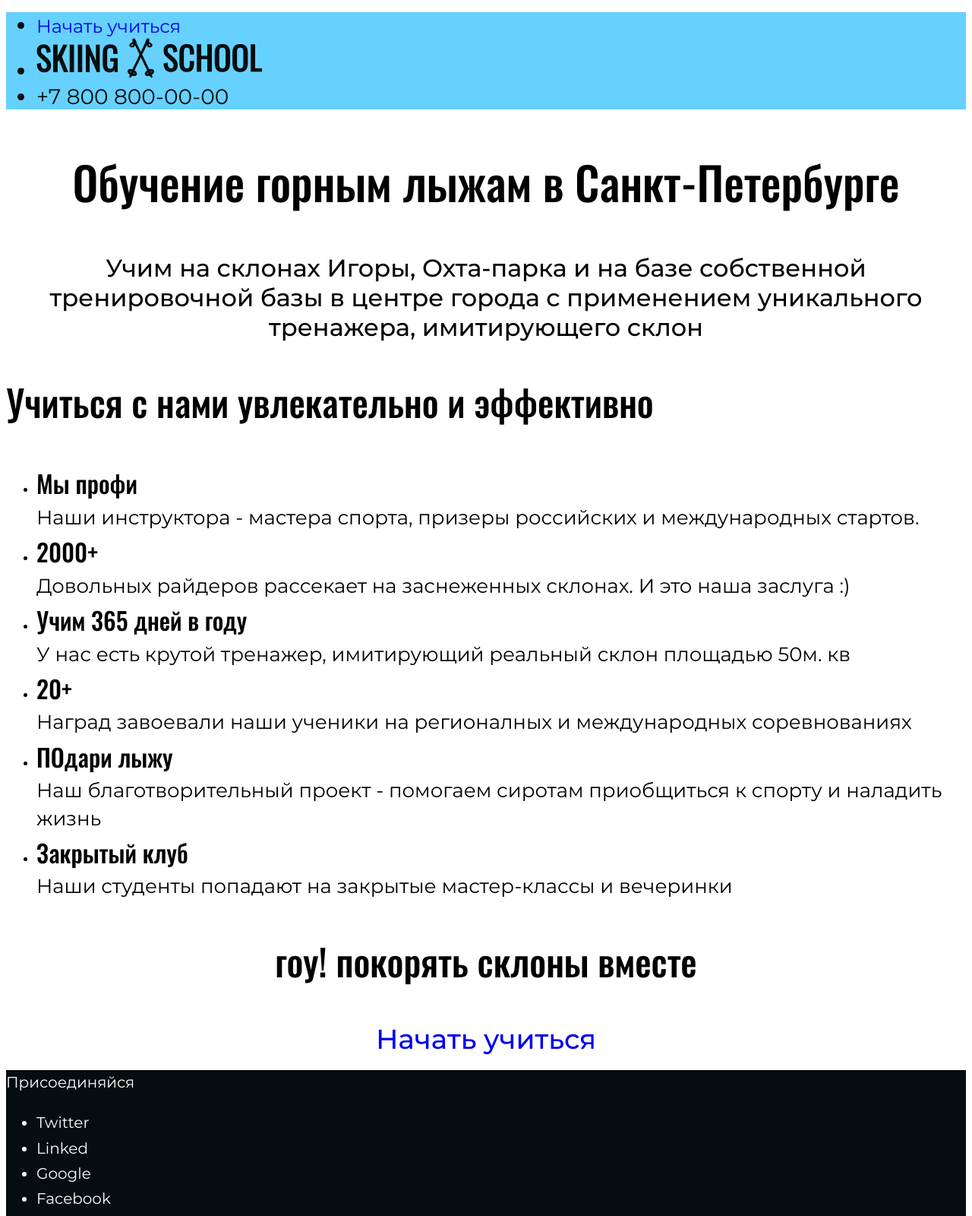
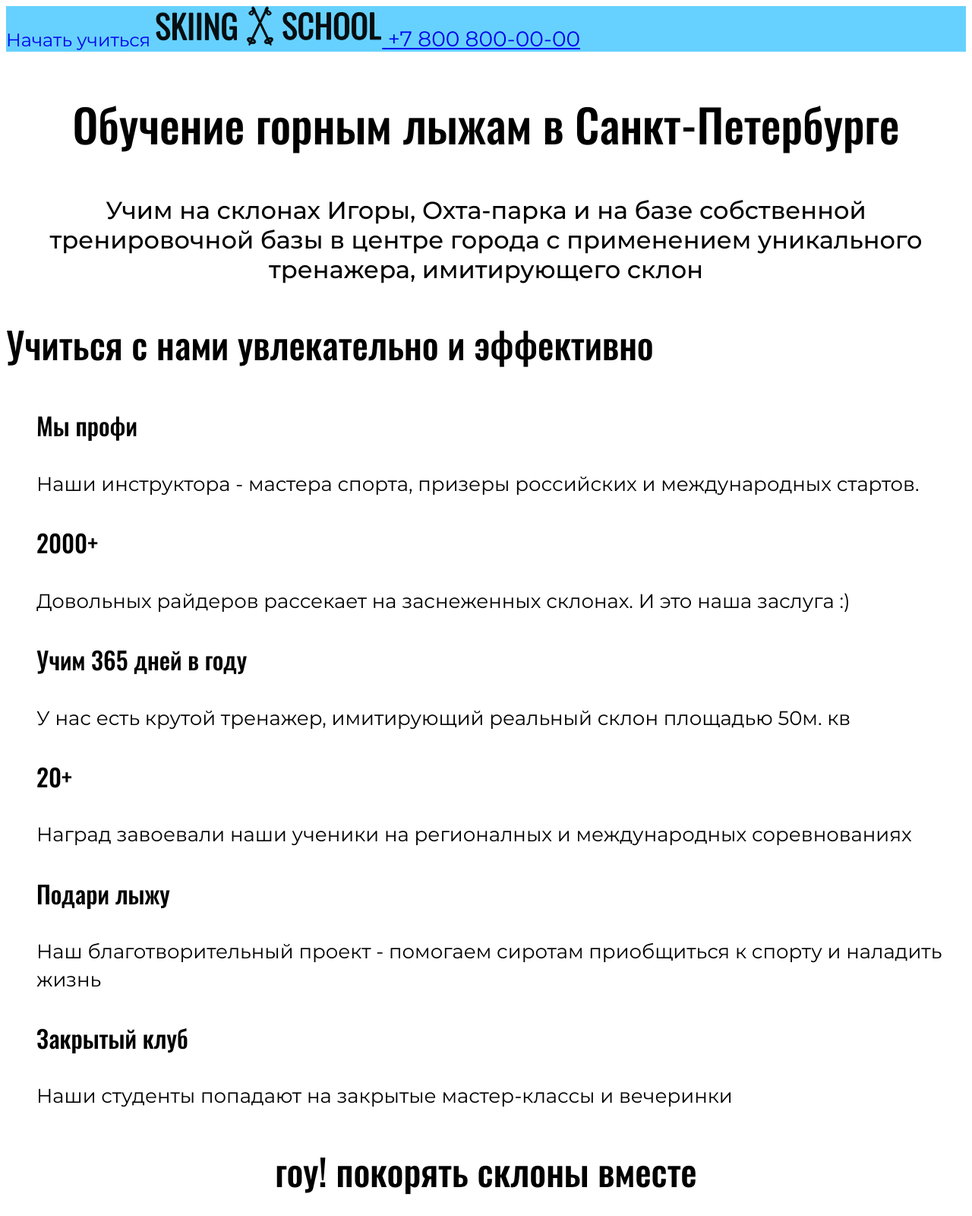
Before and after one commit to MamedovShuxrat/ski-scholl-mamedov, a plain HTML site: page index.html in a window 1280 px wide. Shown: the top 1600 px of the page at 76% size. Drawn offline with Linux system fonts and the light colour scheme.

Commit message:
измениния в разметки и добавление свг файлов

```diff
--- a/index.html
+++ b/index.html
@@ -1,80 +1,123 @@
 <!DOCTYPE html>
 <html lang="ru">
+
 <head>
   <meta charset="UTF-8">
   <meta http-equiv="X-UA-Compatible" content="IE=edge">
   <meta name="viewport" content="width=device-width, initial-scale=1.0">
   <link rel="stylesheet" href="styles/style.css">
-    <title>Ski-scholl-mamedov</title>
+  <title>Ski-scholl</title>
 </head>
+
 <body>
+
   <header class="header">
-    <ul class="header-items">
-        <li class="header-item-list">
-            <a href="#" class="header-list-btn">Начать учиться</a>
-        </li>
-        <li class="header-item-list">
-            <img src="img/logo.png" alt="название школы " class="header-list-log">
-        </li>
-        <li class="header-item-list">+7 800 800-00-00</li>
-    </ul>
+    <a href="#" class="header-btn">Начать учиться</a>
+    <a href="#" class="header-logo">
+      <img src="img/logo.svg" alt="название школы " class="logo-img">
+    </a>
+    <a href="+78008000000" class="header-tel">+7 800 800-00-00</a>
   </header>
+
+  <main class="main">
+
     <section class="promo">
       <h1 class="promo-title">Обучение горным лыжам в Санкт-Петербурге</h1>
-       <p class="promo-text">Учим на склонах Игоры, Охта-парка и на базе собственной тренировочной базы в центре города с применением уникального тренажера, имитирующего склон</p>
+      <p class="promo-text">Учим на склонах Игоры, Охта-парка и на базе собственной тренировочной базы в центре города с
+        применением уникального тренажера, имитирующего склон</p>
     </section>
 
     <section class="learn">
       <h2 class="learn-title">Учиться с нами увлекательно и эффективно</h2>
-       <ul>
-           <li class="learn-items">
-               <div class="learn-items-title">Мы профи</div>
-               <div class="learn-items-descr">Наши инструктора - мастера спорта, призеры российских и международных стартов.</div>
+
+      <ul class="learn-list">
+
+        <li class="learn-item">
+          <h3 class="learn-subtitle">Мы профи</h3>
+          <p class="learn-descr">Наши инструктора - мастера спорта, призеры российских и международных стартов.
+          </p>
         </li>
-           <li class="learn-items">
-               <div class="learn-items-title">2000+</div>
-               <div class="learn-items-descr">Довольных райдеров рассекает на заснеженных склонах. И это наша заслуга :)</div>
+
+        <li class="learn-item">
+          <h3 class="learn-subtitle">2000+</h3>
+          <p class="learn-descr">Довольных райдеров рассекает на заснеженных склонах. И это наша заслуга :)
+          </p>
         </li>
-           <li class="learn-items">
-               <div class="learn-items-title">Учим 365 дней в году</div>
-               <div class="learn-items-descr">У нас есть крутой тренажер, имитирующий реальный склон площадью 50м. кв</div>
+
+        <li class="learn-item">
+          <h3 class="learn-subtitle">Учим 365 дней в году</h3>
+          <p class="learn-descr">У нас есть крутой тренажер, имитирующий реальный склон площадью 50м. кв</p>
         </li>
-           <li class="learn-items">
-               <div class="learn-items-title">20+</div>
-               <div class="learn-items-descr">Наград завоевали наши ученики на регионалных и международных соревнованиях</div>
+
+        <li class="learn-item">
+          <h3 class="learn-subtitle">20+</h3>
+          <p class="learn-descr">Наград завоевали наши ученики на регионалных и международных соревнованиях
+          </p>
         </li>
-           <li class="learn-items">
-               <div class="learn-items-title">ПОдари лыжу</div>
-               <div class="learn-items-descr">Наш благотворительный проект - помогаем сиротам приобщиться к спорту и наладить жизнь</div>
+
+        <li class="learn-item">
+          <h3 class="learn-subtitle">Подари лыжу</h3>
+          <p class="learn-descr">Наш благотворительный проект - помогаем сиротам приобщиться к спорту и наладить
+            жизнь</p>
         </li>
-           <li class="learn-items">
-               <div class="learn-items-title">Закрытый клуб</div>
-               <div class="learn-items-descr">Наши студенты попадают на закрытые мастер-классы и вечеринки</div>
+
+        <li class="learn-item">
+          <h3 class="learn-subtitle">Закрытый клуб</h3>
+          <p class="learn-descr">Наши студенты попадают на закрытые мастер-классы и вечеринки</p>
+        </li>
+
+      </ul>
+    </section>
+
+    <section class="lead">
+      <h2 class="lead-title">гоу! покорять склоны вместе</h2>
+      <a href="#" class="lead-btn"> Начать учиться</a>
+
+      <ul class="lead-list">
+        <li class="lead-item">
+          <img src="img/photo-lead-1.jpg" alt="Радостные лыжники" class="lead-img">
+        </li>
+        <li class="lead-item">
+          <img src="img/photo-lead-2.jpg" alt="срускаются по склону " class="lead-img">
+        </li>
+        <li class="lead-item">
+          <img src="img/photo-lead-3.jpg" alt="поднимаются по канатной дорожке " class="lead-img">
+        </li>
+        <li class="lead-item">
+          <img src="img/photo-lead-4.jpg" alt="прыгуют с трамплина " class="lead-img">
         </li>
       </ul>
     </section>
+  </main>
 
-   <section class="go">
-       <h2 class="go-title">гоу! покорять склоны вместе</h2>
-       <a href="#" class="go-btn"> Начать учиться</a>
-       <div class="go-images">
-           <img src="#" alt="">
-           <img src="#" alt="">
-           <img src="#" alt="">
-           <img src="#" alt="">
-       </div>
-   </section>
 
   <footer class="footer">
     <span class="footer-text">Присоединяйся</span>
-       <ul>
-           <li class="footer-link">Twitter</li>
-           <li class="footer-link">Linked</li>
-           <li class="footer-link">Google</li>
-           <li class="footer-link">Facebook</li>
+    <ul class="social">
+      <li class="social-item">
+        <a href="" class="social-link" style="background-image: url('img/twitter.svg');"></a>
+        <span class="social-text">Мы в твиттере</span>
+      </li>
+
+      <li class="social-item">
+        <a href="" class="social-link" style="background-image: url('img/linked.svg');"></a>
+        <span class="social-text">Мы в Линкед</span>
+      </li>
+
+      <li class="social-item">
+        <a href="" class="social-link" style="background-image: url('img/google.svg');"></a>
+        <span class="social-text">Мы в гугле </span>
+      </li>
+
+      <li class="social-item">
+        <a href="" class="social-link" style="background-image: url('img/facebook.svg');"></a>
+        <span class="social-text"> Мы в Фейзбук</span>
+      </li>
+
     </ul>
     <span class="footer-text">copy+v copy+c © 2021</span>
   </footer>
 
 </body>
+
 </html>
--- a/styles/style.css
+++ b/styles/style.css
@@ -43,18 +43,17 @@
   .header {
       background-color: #66D1FF;
       color: #060D10;
+      font-size: 28px;
+      line-height: 34px;
   }
 
-  .header-list-btn {
+  .header-btn {
     font-size: 24px;
     line-height: 29px;
     text-decoration: none;
   }
 
-  .header-item-list {
-    font-size: 28px;
-    line-height: 34px;
-  }
+
 
   /* Promo */
 
@@ -84,34 +83,42 @@
     line-height: 167%;
   }
 
-  .learn-items-title {
+  .learn-list{
+    list-style: none;
+  }
+
+  .learn-subtitle {
     font-family: 'Oswald' , sans-serif;
     font-weight: 500;
     font-size: 32px;
     line-height: 167%;
   }
 
-  .learn-items-descr {
+  .learn-descr {
     font-size: 26px;
     line-height: 140%;
   }
 
-  /* go */
-  .go {
+  /* lead */
+  .lead {
       text-align: center;
   }
 
-  .go-title {
+  .lead-title {
     font-family: 'Oswald' , sans-serif;
     font-weight: 500;
     font-size: 48px;
     line-height: 167%;
   }
-  .go-btn {
+  .lead-btn {
     font-weight: 500;
     font-size: 36px;
     line-height: 44px;
     text-decoration: none;
+  }
+
+  .lead-list {
+    list-style: none;
   }
 
   .footer {
@@ -120,3 +127,7 @@
     line-height: 167%;
     color: #fff;
   }
+
+  .social {
+    list-style: none;
+  }
```
Also changed, not shown: img/facebook.svg (added), img/google.svg (added), img/linked.svg (added), img/logo.svg (added), img/photo-lead-1.jpg (added), img/photo-lead-2.jpg (added), img/photo-lead-3.jpg (added), img/photo-lead-4.jpg (added), img/twitter.svg (added), 1 other file. Lines whose indentation alone changed are shown as unchanged.
